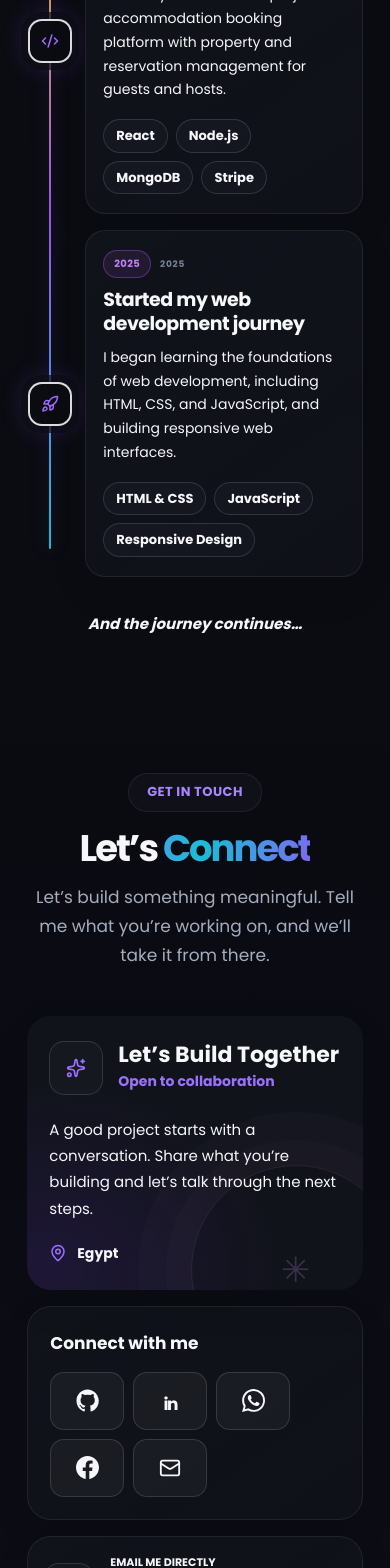
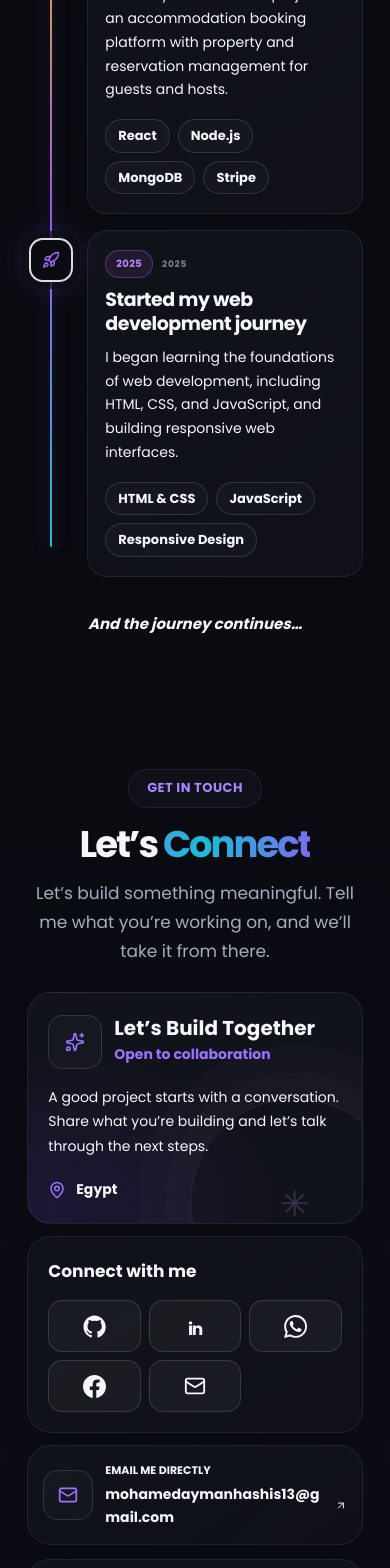
Before and after one commit to MohamedAyman-11/my-portfolio-v1, a Next.js app: page / in a window 390 px wide. Shown: the part 7298-8866 px from the top of the page. Built offline with nearby package versions, Linux system fonts and the light colour scheme; no server answers.

Commit message:
feat: update footer copyright text and improve localization for Arabic and English

```diff
--- a/app/globals.css
+++ b/app/globals.css
@@ -462,7 +462,6 @@ html[data-theme="light"] .locale-button:hover {
   background: rgba(137, 92, 255, .15);
   border-color: var(--line-strong);
   color: var(--text);
-  transform: translateY(-2px) rotate(-3deg);
 }
 
 .locale-button {
@@ -538,11 +537,6 @@ html[data-theme="light"] .locale-button:hover {
   transition: rotate .45s cubic-bezier(.22, 1, .36, 1), scale .3s ease;
 }
 
-.language-toggle-button:hover .language-toggle-globe {
-  rotate: 24deg;
-  scale: 1.08;
-}
-
 .locale-label {
   display: inline-block;
   animation: locale-label-enter .38s cubic-bezier(.22, 1, .36, 1) both;
@@ -588,6 +582,21 @@ html[data-theme="light"] .locale-button:hover {
 .mobile-menu-close:hover,
 .mobile-menu-close:active {
   translate: none;
+  transform: none;
+}
+
+.icon-button:hover,
+.icon-button:active {
+  translate: none;
+  rotate: none;
+  scale: none;
+  transform: none;
+}
+
+.icon-button:hover svg,
+.icon-button:active svg {
+  rotate: none;
+  scale: none;
   transform: none;
 }
 
@@ -616,10 +625,6 @@ html[data-theme="light"] .locale-button:hover {
 
 .button svg {
   transition: transform .3s cubic-bezier(.22, 1, .36, 1);
-}
-
-.button:hover svg {
-  transform: translateX(3px) rotate(-5deg);
 }
 
 .button:active {
@@ -2833,10 +2838,6 @@ html[data-theme="light"] .journey-card:hover .journey-tag {
   transition: transform .25s ease;
 }
 
-.back-top:hover .back-top-icon {
-  transform: translateY(-2px);
-}
-
 .footer-divider {
   max-width: var(--container);
   height: 1px;
@@ -2845,21 +2846,51 @@ html[data-theme="light"] .journey-card:hover .journey-tag {
 }
 
 .footer-bottom {
+  grid-template-columns: repeat(2, minmax(0, 1fr));
   color: var(--faint);
   font-size: 12px;
 }
 
 .footer-bottom> :nth-child(2) {
-  text-align: center;
+  text-align: end;
 }
 
 .footer-credit {
   margin: 0;
-  text-align: center;
+  text-align: end;
+  white-space: nowrap;
+  font-family: ui-monospace, SFMono-Regular, Menlo, Consolas, monospace;
+  font-size: 11px;
+  line-height: 1.6;
+}
+
+.footer-code-punct,
+.footer-code-string {
+  color: var(--faint);
+}
+
+.footer-code-name {
+  color: var(--cyan);
+}
+
+.footer-code-attribute {
+  color: var(--purple);
+}
+
+.footer-code-value {
+  color: var(--cyan);
+}
+
+.footer-heart {
+  display: inline-block;
+  color: var(--purple);
+  font-size: 1.1em;
+  line-height: 1;
+  vertical-align: -0.04em;
 }
 
 .footer-credit-link {
-  color: var(--muted);
+  color: var(--cyan);
   font-weight: 700;
   text-decoration: none;
   text-underline-offset: 3px;
@@ -2867,18 +2898,9 @@ html[data-theme="light"] .journey-card:hover .journey-tag {
 }
 
 .footer-credit-link:hover {
-  color: var(--cyan);
+  color: var(--purple);
   text-decoration: none;
   text-shadow: 0 0 14px rgba(24, 189, 215, .45);
-}
-
-.footer-bottom i {
-  color: #c14b82;
-  font-style: normal;
-}
-
-.footer-location {
-  text-align: end;
 }
 
 /* Project preview dialog */
@@ -3664,11 +3686,6 @@ input[type="email"] {
     row-gap: 11px;
   }
 
-  .footer-location {
-    grid-column: span 2;
-    text-align: center;
-  }
-
   .footer-main {
     grid-template-columns: 1fr auto 1fr;
     gap: 14px;
@@ -3877,7 +3894,15 @@ input[type="email"] {
   .footer-main {
     grid-template-columns: 1fr;
     justify-items: center;
-    gap: 20px;
+    gap: 16px;
+  }
+
+  .footer {
+    padding: 30px 6vw 20px;
+  }
+
+  .footer-divider {
+    margin: 20px auto 14px;
   }
 
   .footer-brand {
@@ -3895,12 +3920,13 @@ input[type="email"] {
   .footer-bottom {
     display: flex;
     flex-direction: column;
-    gap: 8px;
+    gap: 7px;
     text-align: center;
-  }
-
-  .footer-location {
-    text-align: center;
+    font-size: 11px;
+  }
+
+  .footer-credit {
+    white-space: nowrap;
   }
 
   .project-dialog {
@@ -4272,3 +4298,304 @@ html[data-theme="light"] .footer-socials .social-link.social-github:hover {
     overscroll-behavior: contain;
   }
 }
+
+/* Contact and footer layouts across tablet and phone widths. */
+@media (max-width: 920px) {
+  .contact-section.section {
+    padding-block: 84px 92px;
+  }
+
+  .contact-heading {
+    margin-bottom: 30px;
+  }
+
+  .contact-panel {
+    width: 100%;
+    max-width: 760px;
+    margin-inline: auto;
+    grid-template-columns: minmax(0, 1fr);
+    gap: 16px;
+  }
+
+  .contact-sidebar {
+    display: grid;
+    grid-template-columns: minmax(0, 1fr);
+    gap: 12px;
+    align-items: stretch;
+  }
+
+  .contact-copy {
+    grid-column: 1 / -1;
+    min-height: 0;
+    border: 1px solid var(--line);
+    padding: 26px 28px;
+  }
+
+  .contact-connect,
+  .contact-email-card {
+    min-width: 0;
+  }
+
+  .contact-form {
+    padding: 30px;
+  }
+
+  .footer-main {
+    grid-template-columns: minmax(0, 1fr) auto minmax(0, 1fr);
+    gap: 16px;
+  }
+
+  .footer-brand {
+    min-width: 0;
+    font-size: 30px;
+  }
+}
+
+@media (max-width: 760px) {
+  .contact-section.section {
+    padding-block: 72px 80px;
+  }
+
+  .contact-sidebar {
+    grid-template-columns: minmax(0, 1fr);
+  }
+
+  .contact-copy {
+    grid-column: auto;
+  }
+
+  .contact-panel {
+    gap: 14px;
+  }
+
+  .contact-form {
+    gap: 14px;
+    padding: 25px 22px;
+    border-radius: 22px;
+  }
+
+  .contact-form > h3 {
+    font-size: 24px;
+  }
+
+  .contact-form label {
+    font-size: 13px;
+  }
+
+  .form-row {
+    gap: 12px;
+  }
+
+  .footer {
+    padding: 28px 6vw 20px;
+  }
+
+  .footer-main {
+    grid-template-columns: minmax(0, 1fr);
+    justify-items: center;
+    gap: 14px;
+  }
+
+  .footer-brand {
+    justify-self: center;
+    align-self: center;
+    align-items: center;
+    text-align: center;
+  }
+
+  .footer-socials {
+    justify-content: center;
+  }
+
+  .back-top {
+    justify-self: center;
+  }
+
+  .footer-divider {
+    margin: 18px auto 12px;
+  }
+
+  .footer-bottom {
+    display: flex;
+    flex-direction: column;
+    align-items: center;
+    gap: 8px;
+    text-align: center;
+    font-size: 11px;
+  }
+
+  .footer-bottom > * {
+    min-width: 0;
+    max-width: 100%;
+    text-align: center;
+  }
+}
+
+@media (max-width: 520px) {
+  .contact-section.section {
+    padding-block: 64px 72px;
+  }
+
+  .contact-heading {
+    margin-bottom: 26px;
+  }
+
+  .contact-sidebar {
+    grid-template-columns: minmax(0, 1fr);
+    gap: 12px;
+  }
+
+  .contact-copy {
+    grid-column: auto;
+    padding: 22px 20px;
+  }
+
+  .contact-card-heading {
+    gap: 12px;
+  }
+
+  .contact-card-heading h3 {
+    font-size: 20px;
+  }
+
+  .contact-copy > p {
+    margin-top: 16px;
+    font-size: 14px;
+  }
+
+  .contact-connect {
+    padding: 20px;
+  }
+
+  .contact-socials {
+    display: grid;
+    grid-template-columns: repeat(3, minmax(0, 1fr));
+    gap: 8px;
+  }
+
+  .contact-socials a {
+    width: 100%;
+    height: 52px;
+  }
+
+  .contact-email-card {
+    gap: 12px;
+    padding: 15px;
+  }
+
+  .contact-email-card a {
+    font-size: 14px;
+  }
+
+  .contact-form {
+    padding: 22px 18px;
+  }
+
+  .contact-form > h3 {
+    font-size: 22px;
+  }
+
+  .form-row {
+    grid-template-columns: minmax(0, 1fr);
+    gap: 13px;
+  }
+
+  .contact-form textarea {
+    min-height: 118px;
+  }
+
+  .footer-brand {
+    font-size: 29px;
+  }
+
+  .footer-credit {
+    font-size: clamp(9px, 2.5vw, 10px);
+  }
+}
+
+@media (max-width: 920px) {
+  .journey-timeline {
+    --journey-row-gap: 20px;
+    --journey-marker-center: 33px;
+    max-width: 760px;
+    margin-top: 42px;
+    gap: var(--journey-row-gap);
+  }
+
+  .journey-timeline::before {
+    display: block;
+    top: var(--journey-marker-center);
+    bottom: var(--journey-marker-center);
+    inset-inline-start: 27px;
+    transform: none;
+  }
+
+  .journey-step {
+    grid-template-columns: 58px minmax(0, 1fr);
+    gap: 14px;
+    align-items: start;
+  }
+
+  .journey-step:not(:last-child)::before {
+    display: none;
+  }
+
+  .journey-marker {
+    grid-column: 1;
+    z-index: 1;
+    align-self: start;
+    margin-top: 8px;
+    width: 50px;
+    height: 50px;
+    border-radius: 16px;
+  }
+
+  .journey-card,
+  .journey-step:nth-child(even) .journey-card {
+    grid-column: 2;
+    min-height: 0;
+    padding: 22px 24px;
+  }
+}
+
+@media (max-width: 520px) {
+  .journey-timeline {
+    --journey-row-gap: 16px;
+    --journey-marker-center: 30px;
+    margin-top: 34px;
+    gap: var(--journey-row-gap);
+  }
+
+  .journey-timeline::before {
+    display: block;
+    top: var(--journey-marker-center);
+    bottom: var(--journey-marker-center);
+    inset-inline-start: 23px;
+    transform: none;
+  }
+
+  .journey-step {
+    grid-template-columns: 48px minmax(0, 1fr);
+    gap: 12px;
+  }
+
+  .journey-step:not(:last-child)::before {
+    display: none;
+  }
+
+  .journey-marker {
+    width: 44px;
+    height: 44px;
+    border-radius: 14px;
+  }
+
+  .journey-marker svg {
+    width: 18px;
+    height: 18px;
+  }
+
+  .journey-card,
+  .journey-step:nth-child(even) .journey-card {
+    padding: 19px 17px;
+  }
+}
--- a/components/sections/footer.tsx
+++ b/components/sections/footer.tsx
@@ -38,18 +38,23 @@ export function Footer({
       <div className="footer-divider" />
       <div className="footer-bottom">
         <span>
-          © {new Date().getFullYear()} {site.name}
-          <i> ✳ </i>
-          {t.copyright}
+          © {new Date().getFullYear()} {t.copyrightStart}{" "}
+          <span className="footer-heart" aria-hidden="true">♥</span>{" "}
+          {t.copyrightEnd}
         </span>
         <p className="footer-credit" dir="ltr">
-          {'<Developed by="'}
+          <span className="footer-code-punct">&lt;</span>
+          <span className="footer-code-name">Developed</span>{" "}
+          <span className="footer-code-attribute">by</span>=
+          <span className="footer-code-string">&quot;</span>
           <a className="footer-credit-link" href={linkedInUrl} target="_blank" rel="noreferrer">
             Mohamed Ayman
           </a>
-          {'" andPowered=true />'}
+          <span className="footer-code-string">&quot;</span>{" "}
+          <span className="footer-code-attribute">andPowered</span>=
+          <span className="footer-code-value">true</span>{" "}
+          <span className="footer-code-punct">/&gt;</span>
         </p>
-        <span className="footer-location">{site.location[locale]}</span>
       </div>
     </footer>
   );
--- a/messages/ar.json
+++ b/messages/ar.json
@@ -129,5 +129,6 @@
   "emailMissing": "لم تتم إضافة بريد التواصل بعد",
   "footerRole": "مطوّر متكامل",
   "top": "العودة للأعلى",
-  "copyright": "صُنع بعناية."
+  "copyrightStart": "صُنع بحب",
+  "copyrightEnd": "في مصر."
 }
--- a/messages/en.json
+++ b/messages/en.json
@@ -129,5 +129,6 @@
   "emailMissing": "Contact email not set yet",
   "footerRole": "Full-Stack Developer",
   "top": "Back to top",
-  "copyright": "Made with care."
+  "copyrightStart": "Made with",
+  "copyrightEnd": "in Egypt."
 }
```
